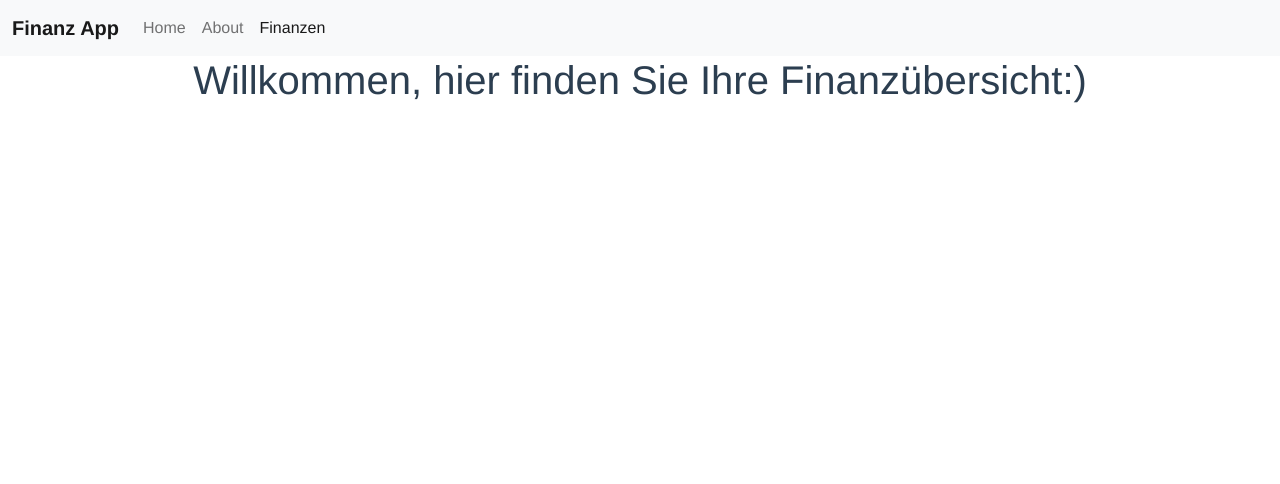
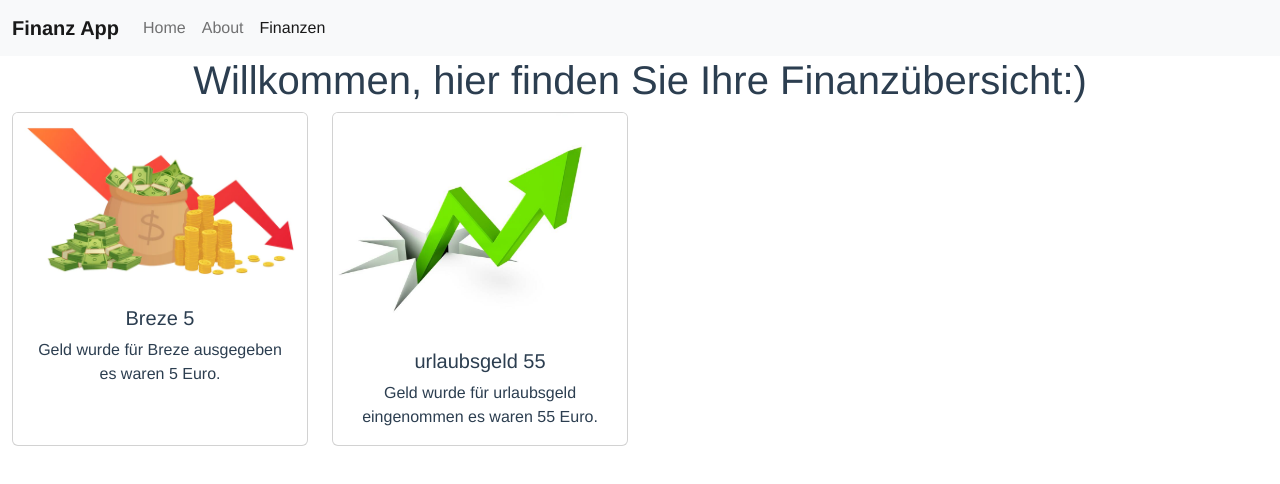
Before and after one commit to AronEmmermann/Finanzapp-Forntend, a Vue app: page /finanzen in a window 1280 px wide. Shown: the top 484 px of the page. Built offline with nearby package versions, Linux system fonts and the light colour scheme.

Commit message:
Erste ansicht von zwei probefällen was angezeigt wird wenn einahme oder ausgabe

```diff
--- a/src/views/Finanzen.vue
+++ b/src/views/Finanzen.vue
@@ -1,11 +1,53 @@
 <template>
   <h1>Willkommen, hier finden Sie Ihre Finanzübersicht:)</h1>
+  <div class="container-fluid">
+    <div class="row row-cols-1 row-cols-md-4 g-4">
+      <div class="col" v-for="geld in gelder" :key="geld.id">
+        <div class="card h-100">
+          <img :src="getBild(geld)" class="card-img-top" :alt="geld.bezeichnung +' '+ geld.geldBetrag">
+          <div class="card-body">
+            <h5 class="card-title">{{ geld.bezeichnung }} {{ geld.geldBetrag }}</h5>
+            <p class="card-text">
+              Geld wurde für {{ geld.bezeichnung }} {{geld.einnahme ? 'eingenommen' : 'ausgegeben'}} es waren {{ geld.geldBetrag }} Euro.
+            </p>
+          </div>
+        </div>
+      </div>
+    </div>
+  </div>
 </template>
 
 <script>
 export default {
   // eslint-disable-next-line vue/multi-word-component-names
-  name: 'Finanzen'
+  name: 'Finanzen',
+  data () {
+    return {
+      gelder: [
+        {
+          id: 1,
+          bezeichnung: 'Breze',
+          geldBetrag: 5,
+          einnahme: false
+        },
+        {
+          id: 2,
+          bezeichnung: 'urlaubsgeld',
+          geldBetrag: 55,
+          einnahme: true
+        }
+      ]
+    }
+  },
+  methods: {
+    getBild(geld){
+      if (geld.einnahme === true){
+        return require('../assets/einnahme.png')
+      }else if (geld.einnahme === false){
+        return require('../assets/ausgabe.png')
+      }
+    }
+  }
 }
 </script>
 
```
Also changed, not shown: src/assets/ausgabe.png (added), src/assets/einnahme.png (added).
